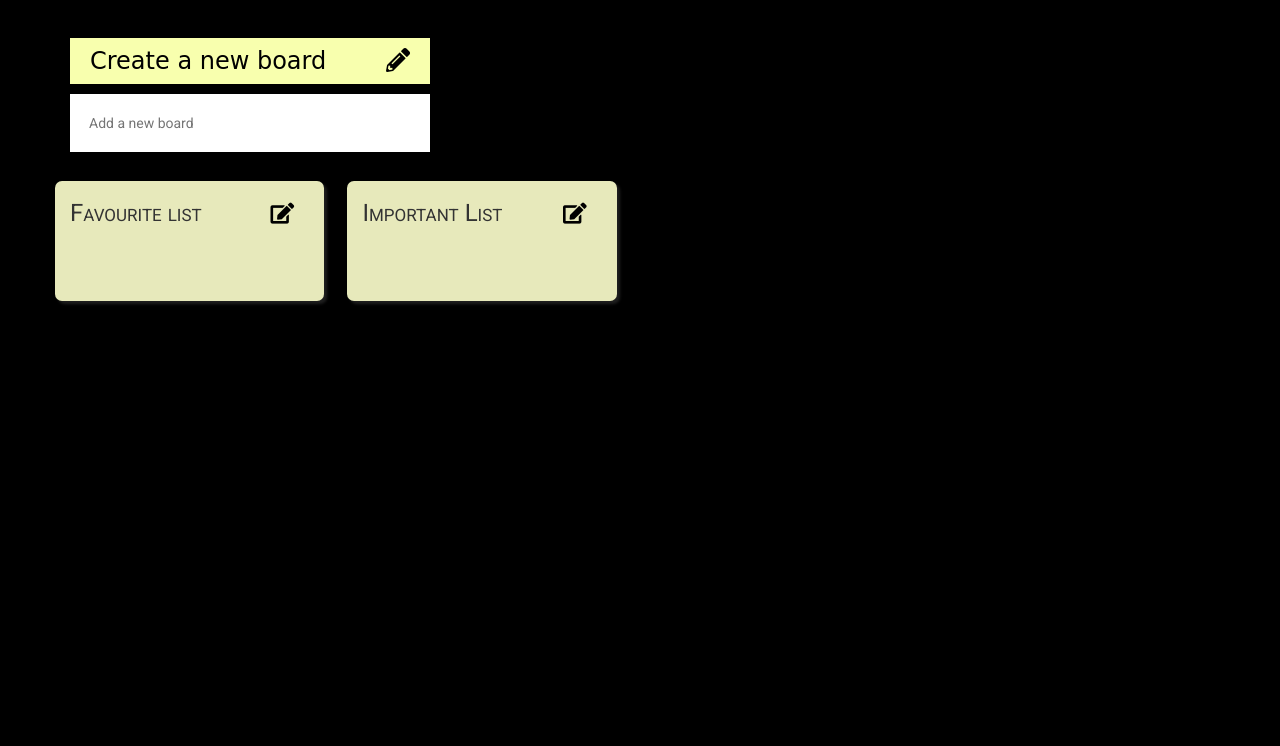
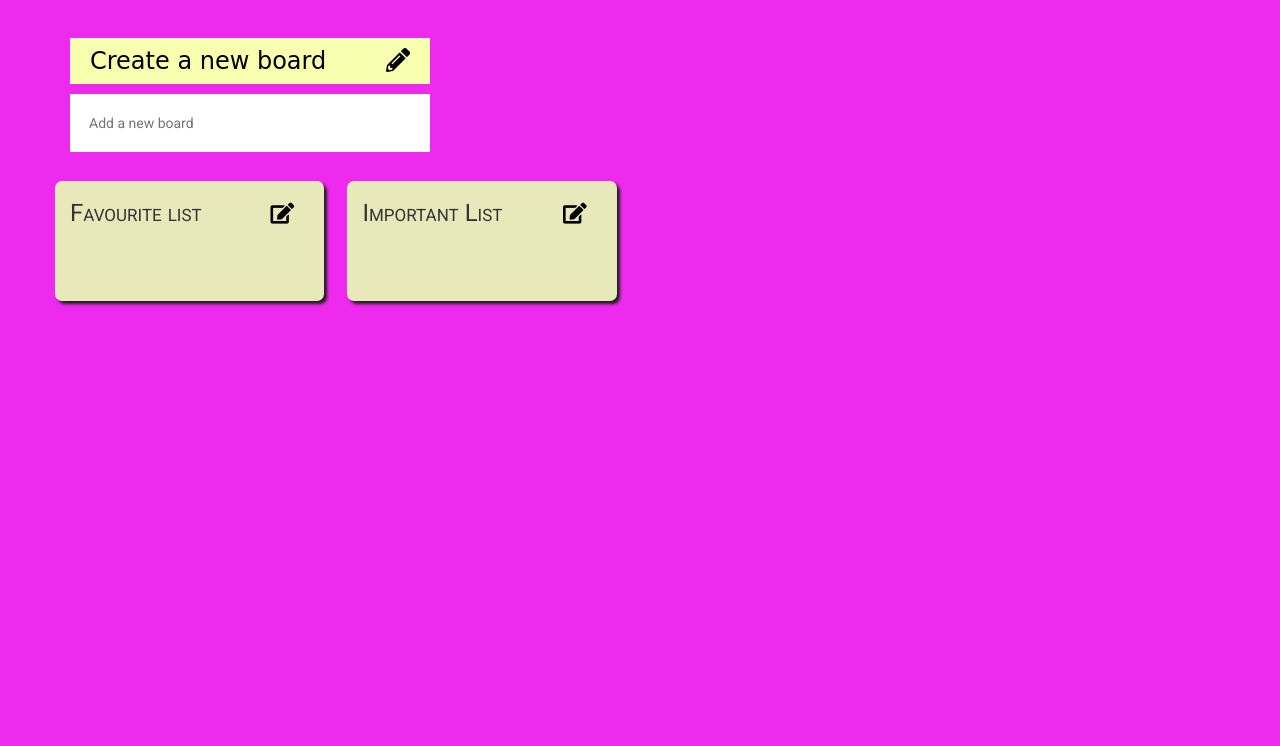
Before and after one commit to orly2001/fin, a plain HTML site: page ToDo-List-master/index.html in a window 1280 px wide. Shown: the part 54-800 px from the top of the page. Drawn offline with nearby package versions, Linux system fonts and the light colour scheme.

Commit message:
Modify color

```diff
--- a/ToDo-List-master/css/home.css
+++ b/ToDo-List-master/css/home.css
@@ -7,7 +7,7 @@ body {
   margin: 0px;
   padding: 0px;
   font-family: "Roboto", sans-serif;
-  background-color: black;
+  background-color: rgb(237, 42, 237);
 }
 .navbar-default {
   background-color: #ecf0f1;
```
